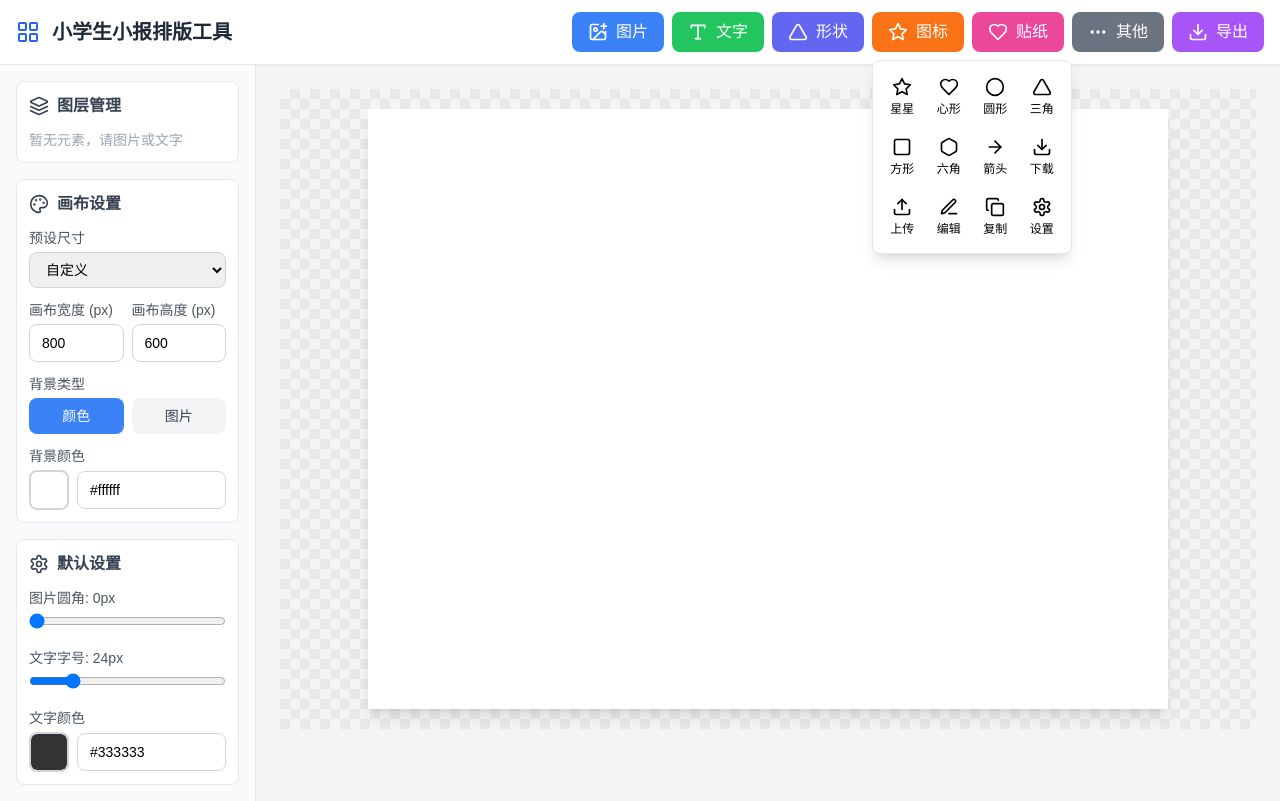
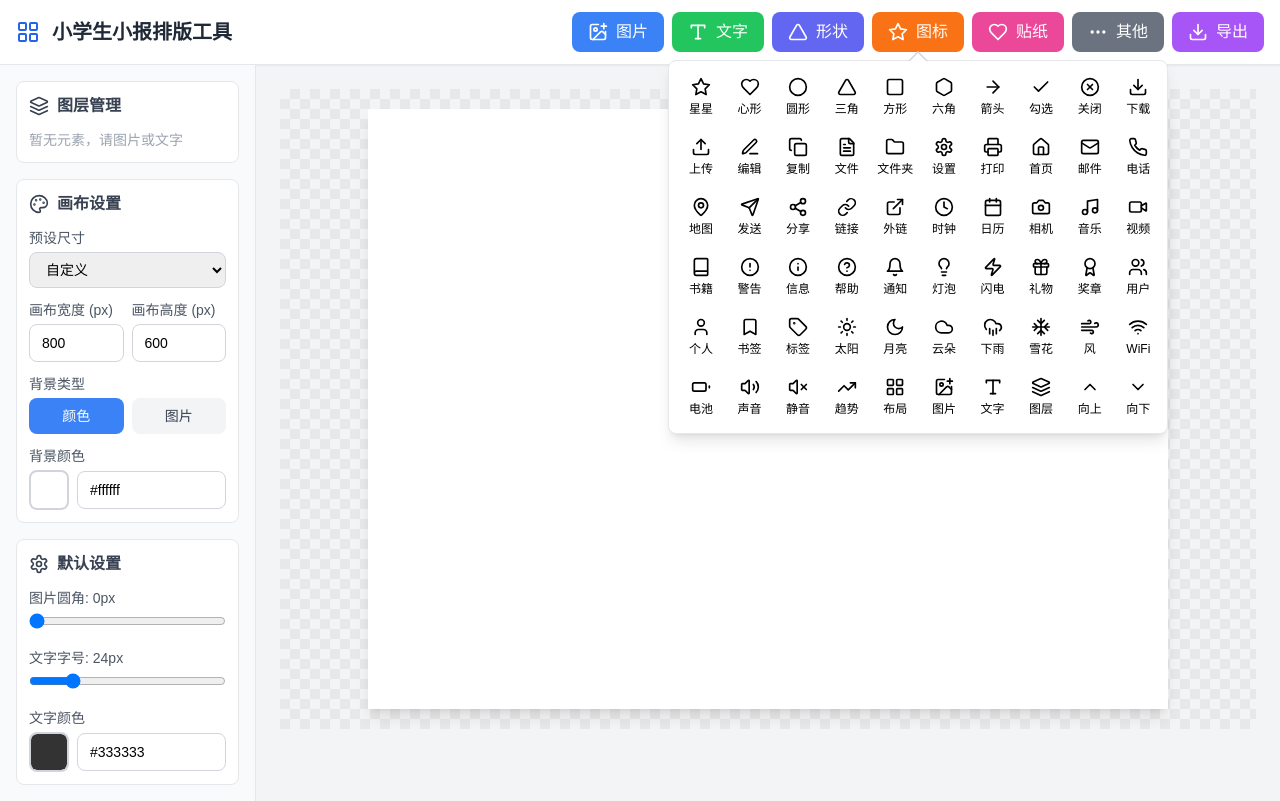
Before and after one commit to wl570311408/simple-ps, a Vue app: page / in a window 1280 px wide. Both pictures are taken after a click on the button "图标". Built offline with nearby package versions, Linux system fonts and the light colour scheme.

Commit message:
优化图标和贴纸的数量和显示

```diff
--- a/src/App.vue
+++ b/src/App.vue
@@ -29,7 +29,9 @@
               <Triangle class="w-5 h-5" />
               <span>形状</span>
             </button>
-            <div v-if="showShapeMenu" class="absolute top-full left-0 mt-2 bg-white rounded-lg shadow-lg border border-gray-200 p-2 z-50 grid grid-cols-2 gap-1 min-w-[160px]">
+            <div v-if="showShapeMenu" class="absolute top-full left-1/2 -translate-x-1/2 mt-2 bg-white rounded-lg shadow-lg border border-gray-200 p-2 z-50 grid grid-cols-2 gap-1 min-w-[160px]">
+              <div class="absolute -top-[10px] left-1/2 -translate-x-1/2 w-0 h-0 border-l-[10px] border-r-[10px] border-b-[10px] border-l-transparent border-r-transparent border-b-gray-300"></div>
+              <div class="absolute -top-[8px] left-1/2 -translate-x-1/2 w-0 h-0 border-l-[8px] border-r-[8px] border-b-[8px] border-l-transparent border-r-transparent border-b-white"></div>
             <button
               @click="addShape('rectangle'); showShapeMenu = false"
               class="flex items-center gap-2 px-3 py-2 hover:bg-gray-100 rounded text-sm"
@@ -96,13 +98,15 @@
               <Star class="w-5 h-5" />
               <span>图标</span>
             </button>
-            <div v-if="showIconMenu" class="absolute top-full left-0 mt-2 bg-white rounded-lg shadow-lg border border-gray-200 p-2 z-50 grid grid-cols-4 gap-1 min-w-[200px]">
+            <div v-if="showIconMenu" class="absolute top-full left-1/2 -translate-x-1/2 mt-2 bg-white rounded-lg shadow-lg border border-gray-200 p-2 z-50 grid grid-cols-10 gap-1 min-w-[500px]">
+                <div class="absolute -top-[10px] left-1/2 -translate-x-1/2 w-0 h-0 border-l-[10px] border-r-[10px] border-b-[10px] border-l-transparent border-r-transparent border-b-gray-300"></div>
+              <div class="absolute -top-[8px] left-1/2 -translate-x-1/2 w-0 h-0 border-l-[8px] border-r-[8px] border-b-[8px] border-l-transparent border-r-transparent border-b-white"></div>
               <button v-for="icon in iconList" :key="icon.name"
                 @click="addIcon(icon.name); showIconMenu = false"
-                class="flex flex-col items-center gap-1 p-2 hover:bg-gray-100 rounded text-xs"
+                class="flex flex-col items-center gap-1 p-2 hover:bg-gray-100 rounded text-xs min-w-[48px]"
               >
                 <component :is="icon.component" class="w-5 h-5" />
-                <span>{{ icon.label }}</span>
+                <span class="whitespace-nowrap overflow-hidden text-ellipsis max-w-[40px]">{{ icon.label }}</span>
               </button>
             </div>
           </div>
@@ -114,13 +118,15 @@
               <Heart class="w-5 h-5" />
               <span>贴纸</span>
             </button>
-            <div v-if="showStickerMenu" class="absolute top-full left-0 mt-2 bg-white rounded-lg shadow-lg border border-gray-200 p-2 z-50 grid grid-cols-4 gap-1 min-w-[200px]">
+            <div v-if="showStickerMenu" class="absolute top-full left-1/2 -translate-x-1/2 mt-2 bg-white rounded-lg shadow-lg border border-gray-200 p-2 z-50 grid grid-cols-10 gap-1 min-w-[500px]">
+                <div class="absolute -top-[10px] left-1/2 -translate-x-1/2 w-0 h-0 border-l-[10px] border-r-[10px] border-b-[10px] border-l-transparent border-r-transparent border-b-gray-300"></div>
+              <div class="absolute -top-[8px] left-1/2 -translate-x-1/2 w-0 h-0 border-l-[8px] border-r-[8px] border-b-[8px] border-l-transparent border-r-transparent border-b-white"></div>
               <button v-for="sticker in stickerList" :key="sticker.name"
                 @click="addSticker(sticker); showStickerMenu = false"
-                class="flex flex-col items-center gap-1 p-2 hover:bg-gray-100 rounded text-xs"
+                class="flex flex-col items-center gap-1 p-2 hover:bg-gray-100 rounded text-xs min-w-[48px]"
               >
                 <span class="text-2xl">{{ sticker.emoji }}</span>
-                <span>{{ sticker.label }}</span>
+                <span class="whitespace-nowrap overflow-hidden text-ellipsis max-w-[40px]">{{ sticker.label }}</span>
               </button>
             </div>
           </div>
@@ -855,6 +861,52 @@
               >删除</button>
             </div>
           </div>
+
+          <div v-else-if="selectedElement.type === 'icon'" class="space-y-4">
+            <div>
+              <label class="block text-sm text-gray-600 mb-1">图标颜色</label>
+              <div class="flex items-center gap-2">
+                <input
+                  type="color"
+                  v-model="iconEditorData.color"
+                  @input="updateIconElement"
+                  class="w-10 h-10 rounded-lg cursor-pointer border border-gray-300 flex-shrink-0"
+                />
+                <input
+                  type="text"
+                  v-model="iconEditorData.color"
+                  @input="updateIconElement"
+                  class="flex-1 min-w-0 px-3 py-2 border border-gray-300 rounded-lg text-sm"
+                />
+              </div>
+            </div>
+            <div class="flex gap-2 pt-2">
+              <button
+                @click="undo"
+                :disabled="historyIndex <= 0"
+                :class="[
+                  'flex-1 px-3 py-2 border rounded-lg text-sm',
+                  historyIndex <= 0 ? 'opacity-50 cursor-not-allowed' : 'hover:bg-gray-50'
+                ]"
+              >后退</button>
+              <button
+                @click="redo"
+                :disabled="historyIndex >= history.length - 1"
+                :class="[
+                  'flex-1 px-3 py-2 border rounded-lg text-sm',
+                  historyIndex >= history.length - 1 ? 'opacity-50 cursor-not-allowed' : 'hover:bg-gray-50'
+                ]"
+              >前进</button>
+              <button
+                @click="duplicateElement"
+                class="flex-1 px-3 py-2 border rounded-lg hover:bg-gray-50 text-sm"
+              >复制</button>
+              <button
+                @click="deleteElement(selectedElement)"
+                class="flex-1 px-3 py-2 border border-red-300 text-red-500 rounded-lg hover:bg-red-50 text-sm"
+              >删除</button>
+            </div>
+          </div>
         </div>
 
         <div v-if="!selectedElement" class="bg-white rounded-lg border border-gray-200 p-3">
@@ -1222,7 +1274,13 @@ import {
   ChevronUp, ChevronDown, Trash2, Palette, X,
   AlignLeft, AlignCenter, AlignRight, Bold, Italic,
   Edit3, Copy, Image as ImageIcon, Upload, Square, Circle, Settings,
-  Triangle, Star, Heart, ArrowRight, Hexagon, MoreHorizontal
+  Triangle, Star, Heart, ArrowRight, Hexagon, MoreHorizontal,
+  Home, Mail, Phone, MapPin, Clock, Calendar, Camera, Music,
+  Video, Book, FileText, Folder, Link, ExternalLink, Check,
+  XCircle, AlertCircle, Info, HelpCircle, Lightbulb, Zap,
+  Gift, Award, Send, Share2, Bookmark, Tag, Users, User,
+  Bell, Sun, Moon, Cloud, CloudRain, Snowflake, Wind,
+  Wifi, Battery, Volume2, VolumeX, Printer, TrendingUp
 } from 'lucide-vue-next'
 import html2canvas from 'html2canvas'
 
@@ -1372,6 +1430,10 @@ const shapeEditorData = ref({
   blur: 0
 })
 
+const iconEditorData = ref({
+  color: '#333333'
+})
+
 const defaultSettings = ref({
   imageBorderRadius: 0,
   textFontSize: 24,
@@ -1386,30 +1448,112 @@ const iconList = [
   { name: 'square', label: '方形', component: Square },
   { name: 'hexagon', label: '六角', component: Hexagon },
   { name: 'arrow', label: '箭头', component: ArrowRight },
+  { name: 'check', label: '勾选', component: Check },
+  { name: 'x', label: '关闭', component: XCircle },
   { name: 'download', label: '下载', component: Download },
   { name: 'upload', label: '上传', component: Upload },
   { name: 'edit', label: '编辑', component: Edit3 },
   { name: 'copy', label: '复制', component: Copy },
-  { name: 'settings', label: '设置', component: Settings }
+  { name: 'file', label: '文件', component: FileText },
+  { name: 'folder', label: '文件夹', component: Folder },
+  { name: 'settings', label: '设置', component: Settings },
+  { name: 'printer', label: '打印', component: Printer },
+  { name: 'home', label: '首页', component: Home },
+  { name: 'mail', label: '邮件', component: Mail },
+  { name: 'phone', label: '电话', component: Phone },
+  { name: 'map', label: '地图', component: MapPin },
+  { name: 'send', label: '发送', component: Send },
+  { name: 'share', label: '分享', component: Share2 },
+  { name: 'link', label: '链接', component: Link },
+  { name: 'external', label: '外链', component: ExternalLink },
+  { name: 'clock', label: '时钟', component: Clock },
+  { name: 'calendar', label: '日历', component: Calendar },
+  { name: 'camera', label: '相机', component: Camera },
+  { name: 'music', label: '音乐', component: Music },
+  { name: 'video', label: '视频', component: Video },
+  { name: 'book', label: '书籍', component: Book },
+  { name: 'alert', label: '警告', component: AlertCircle },
+  { name: 'info', label: '信息', component: Info },
+  { name: 'help', label: '帮助', component: HelpCircle },
+  { name: 'bell', label: '通知', component: Bell },
+  { name: 'lightbulb', label: '灯泡', component: Lightbulb },
+  { name: 'zap', label: '闪电', component: Zap },
+  { name: 'gift', label: '礼物', component: Gift },
+  { name: 'award', label: '奖章', component: Award },
+  { name: 'users', label: '用户', component: Users },
+  { name: 'user', label: '个人', component: User },
+  { name: 'bookmark', label: '书签', component: Bookmark },
+  { name: 'tag', label: '标签', component: Tag },
+  { name: 'sun', label: '太阳', component: Sun },
+  { name: 'moon', label: '月亮', component: Moon },
+  { name: 'cloud', label: '云朵', component: Cloud },
+  { name: 'rain', label: '下雨', component: CloudRain },
+  { name: 'snow', label: '雪花', component: Snowflake },
+  { name: 'wind', label: '风', component: Wind },
+  { name: 'wifi', label: 'WiFi', component: Wifi },
+  { name: 'battery', label: '电池', component: Battery },
+  { name: 'volume', label: '声音', component: Volume2 },
+  { name: 'mute', label: '静音', component: VolumeX },
+  { name: 'trending', label: '趋势', component: TrendingUp },
+  { name: 'layout', label: '布局', component: LayoutGrid },
+  { name: 'image', label: '图片', component: ImagePlus },
+  { name: 'text', label: '文字', component: Type },
+  { name: 'layer', label: '图层', component: Layers },
+  { name: 'up', label: '向上', component: ChevronUp },
+  { name: 'down', label: '向下', component: ChevronDown }
 ]
 
 const stickerList = [
   { name: 'happy', label: '开心', emoji: '😊' },
+  { name: 'smile', label: '微笑', emoji: '🙂' },
+  { name: 'grin', label: '露齿笑', emoji: '😀' },
+  { name: 'laugh', label: '大笑', emoji: '😂' },
+  { name: 'joy', label: '笑哭', emoji: '😂' },
+  { name: 'cool', label: '酷', emoji: '😎' },
+  { name: 'sunglasses', label: '墨镜', emoji: '😎' },
+  { name: 'heart_eyes', label: '花痴', emoji: '😍' },
+  { name: 'blush', label: '害羞', emoji: '😳' },
+  { name: 'kiss', label: '飞吻', emoji: '😘' },
+  { name: 'wink', label: '眨眼', emoji: '😉' },
+  { name: 'sad', label: '难过', emoji: '😢' },
+  { name: 'cry', label: '哭泣', emoji: '😭' },
+  { name: 'tired', label: '疲惫', emoji: '😫' },
+  { name: 'sleepy', label: '困倦', emoji: '😴' },
+  { name: 'angry', label: '生气', emoji: '😠' },
+  { name: 'surprised', label: '惊讶', emoji: '😮' },
+  { name: 'thinking', label: '思考', emoji: '🤔' },
   { name: 'love', label: '爱心', emoji: '❤️' },
+  { name: 'heart', label: '红心', emoji: '💖' },
+  { name: 'sparkling_heart', label: '闪亮心', emoji: '💖' },
+  { name: 'cupid', label: '丘比特', emoji: '💘' },
+  { name: 'two_hearts', label: '双心', emoji: '💕' },
+  { name: 'heart_hands', label: '比心', emoji: '🤍' },
+  { name: 'broken_heart', label: '心碎', emoji: '💔' },
+  { name: 'thumbsup', label: '点赞', emoji: '👍' },
+  { name: 'thumbsdown', label: '差评', emoji: '👎' },
+  { name: 'clap', label: '鼓掌', emoji: '👏' },
+  { name: 'wave', label: '挥手', emoji: '👋' },
+  { name: 'ok', label: 'OK', emoji: '👌' },
+  { name: 'fist', label: '拳头', emoji: '✊' },
   { name: 'star', label: '星星', emoji: '⭐' },
   { name: 'fire', label: '火焰', emoji: '🔥' },
   { name: 'sparkle', label: '闪光', emoji: '✨' },
-  { name: 'thumbsup', label: '点赞', emoji: '👍' },
-  { name: 'heart_eyes', label: '花痴', emoji: '😍' },
-  { name: 'laugh', label: '大笑', emoji: '😂' },
-  { name: 'cool', label: '酷', emoji: '😎' },
-  { name: 'sad', label: '难过', emoji: '😢' },
-  { name: 'angry', label: '生气', emoji: '😠' },
-  { name: 'surprised', label: '惊讶', emoji: '😮' },
+  { name: 'sun', label: '太阳', emoji: '☀️' },
+  { name: 'cloud', label: '云朵', emoji: '☁️' },
+  { name: 'rainbow', label: '彩虹', emoji: '🌈' },
+  { name: 'umbrella', label: '雨伞', emoji: '☔' },
+  { name: 'snowflake', label: '雪花', emoji: '❄️' },
+  { name: 'zap', label: '闪电', emoji: '⚡' },
   { name: 'celebrate', label: '庆祝', emoji: '🎉' },
   { name: 'confetti', label: '彩带', emoji: '🎊' },
+  { name: 'party', label: '派对', emoji: '🥳' },
   { name: 'cake', label: '蛋糕', emoji: '🎂' },
-  { name: 'party', label: '派对', emoji: '🥳' }
+  { name: 'gift', label: '礼物', emoji: '🎁' },
+  { name: 'balloon', label: '气球', emoji: '🎈' },
+  { name: 'flower', label: '花朵', emoji: '🌸' },
+  { name: 'trophy', label: '奖杯', emoji: '🏆' },
+  { name: 'medal', label: '奖牌', emoji: '🥇' },
+  { name: 'rocket', label: '火箭', emoji: '🚀' }
 ]
 
 const borderList = [
@@ -2194,6 +2338,13 @@ const updateShapeElement = () => {
     saveHistory(selectedElement.value)
     selectedElement.value.color = shapeEditorData.value.color
     selectedElement.value.blur = shapeEditorData.value.blur
+  }
+}
+
+const updateIconElement = () => {
+  if (selectedElement.value && selectedElement.value.type === 'icon') {
+    saveHistory(selectedElement.value)
+    selectedElement.value.color = iconEditorData.value.color
   }
 }
 
```
